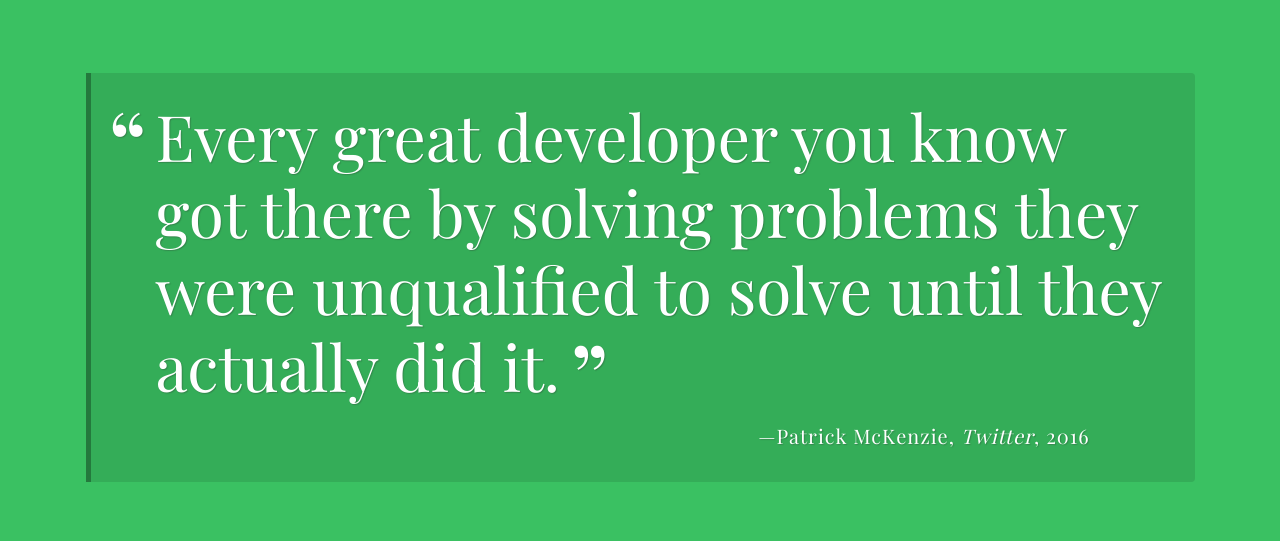
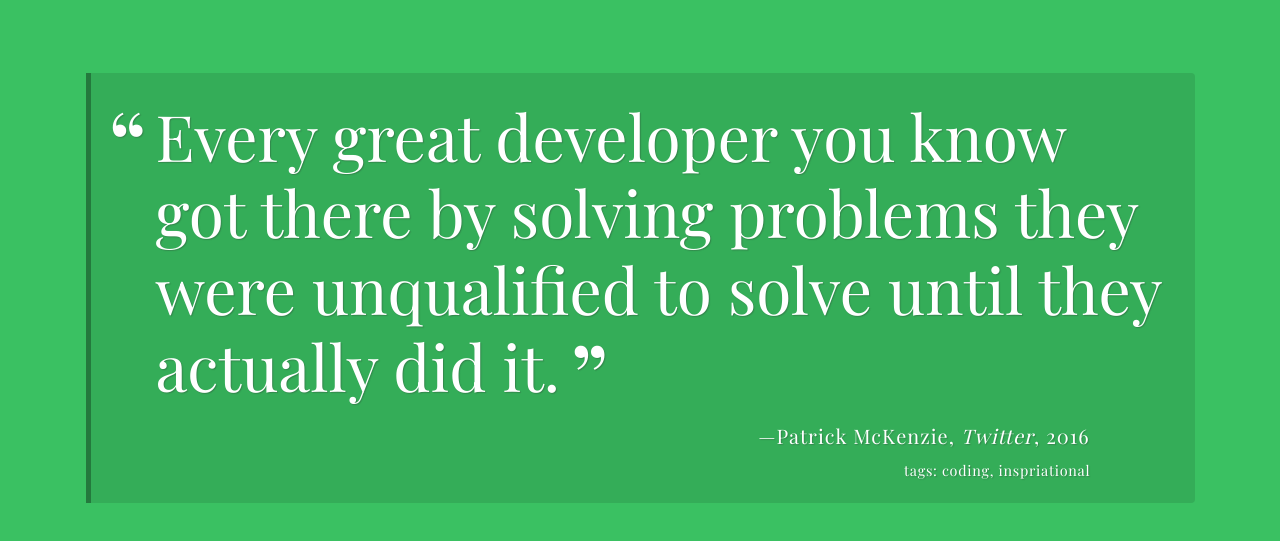
Before and after one commit to kyrstinlawson/techdegree-project-1, a plain HTML site: page index.html in a window 1280 px wide. Shown: the part 147-688 px from the top of the page. Drawn offline with nearby package versions, Linux system fonts and the light colour scheme; a web font is replaced by a local one.

Commit message:
updated index file to show tags

```diff
--- a/index.html
+++ b/index.html
@@ -18,6 +18,7 @@
       <div id="quote-box" class="quote-box">
         <p class="quote">Every great developer you know got there by solving problems they were unqualified to solve until they actually did it.</p>
         <p class="source">Patrick McKenzie<span class="citation">Twitter</span><span class="year">2016</span></p>
+        <p class="tags">tags: coding, inspriational</p>
       </div>
     </div>
 
```
